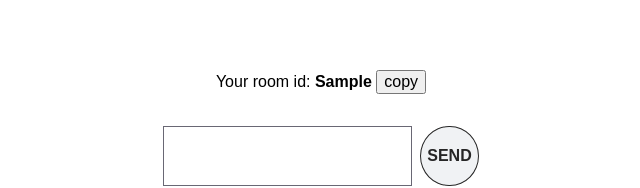
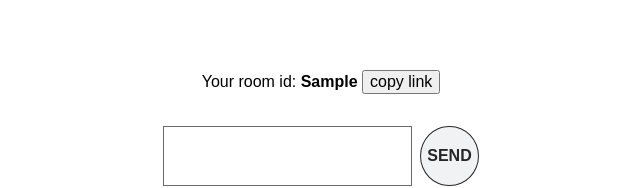
Before and after one commit to sebastiansiejek/sd-communicator-frontend, a React (Create React App) app: page / in a window 1280 px wide. Both pictures are taken after typing "Sample" into the empty fields and a click on the button "Join/create". Shown: the part 280-468 px from the top of the page, without its empty margins (319-959 px from the left). Built offline with nearby package versions, Linux system fonts and the light colour scheme; no server answers.

Commit message:
feat: add link to copy id

```diff
--- a/src/components/Chat/ChatRoom/ChatRoom.tsx
+++ b/src/components/Chat/ChatRoom/ChatRoom.tsx
@@ -75,7 +75,7 @@ const ChatRoom: React.FC<Props> = ({ roomId }) => {
       {roomId && (
         <p>
           Your room id: <strong>{roomId}</strong>{' '}
-          <button onClick={() => copy(getInputValue)}>copy</button>
+          <button onClick={() => copy(window.location.href)}>copy link</button>
         </p>
       )}
     </>
```
